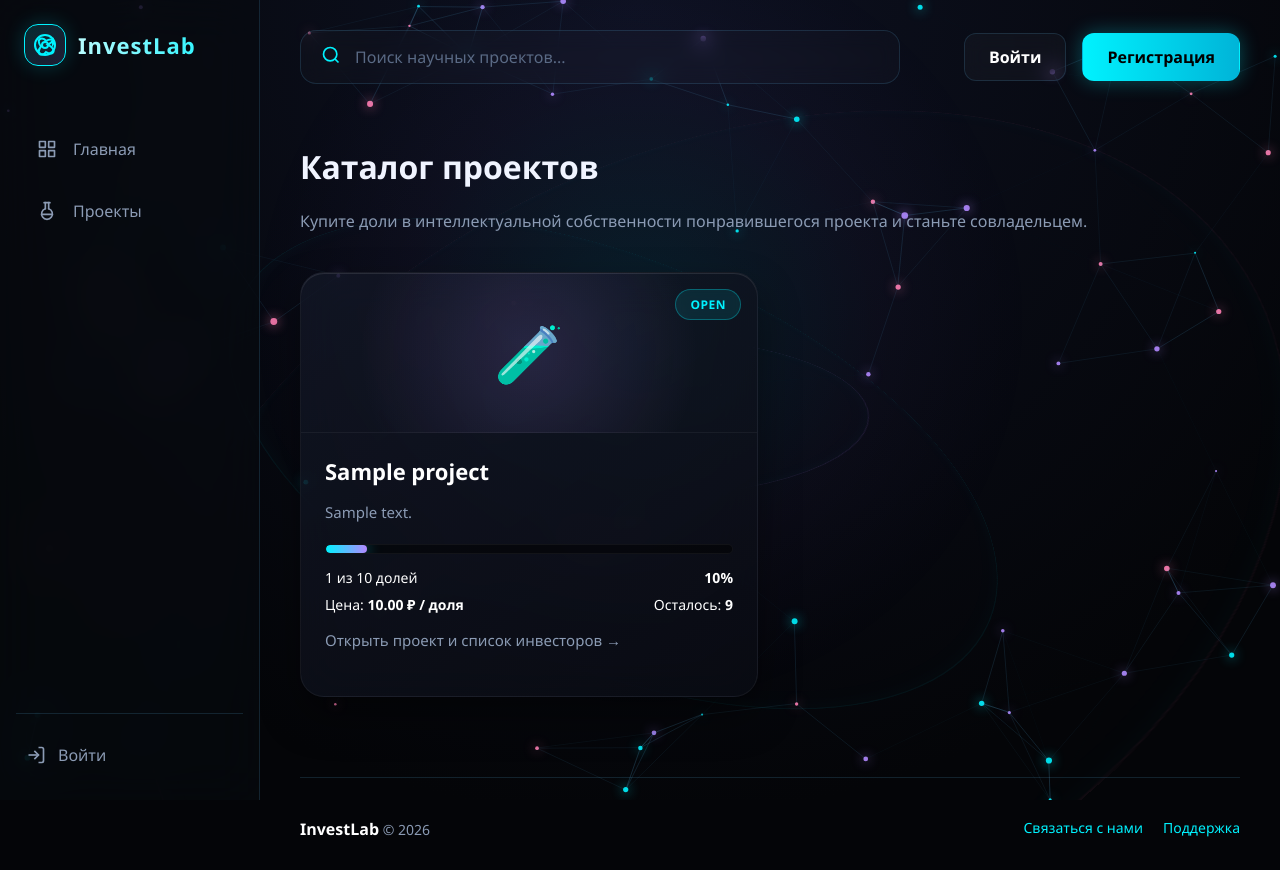
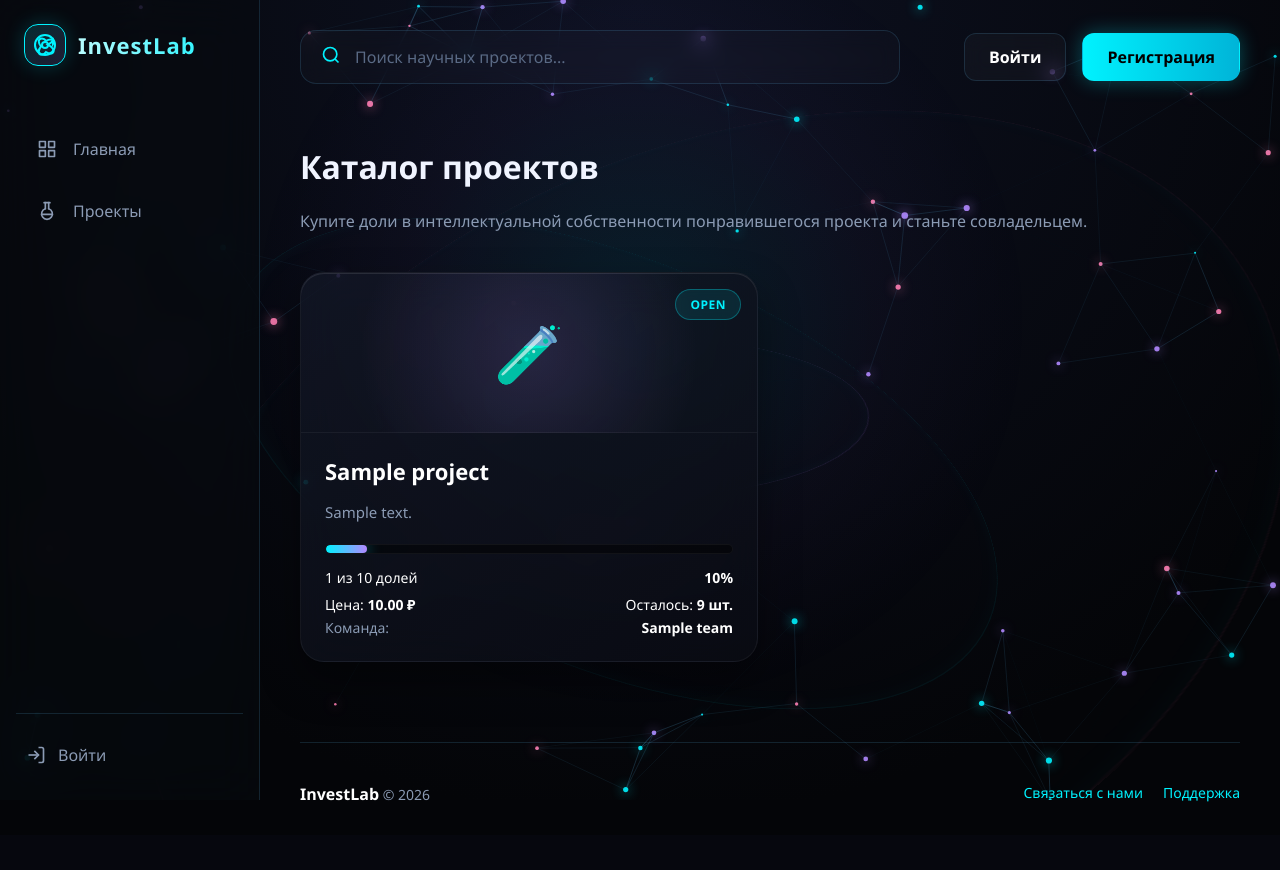
Before and after one commit to T1arck/Zero-To-Hero, a Flask app: template templates/projects.html in a window 1280 px wide. After the commit the page ends 802 px from the top, so only its background shows below. Run offline with Flask 3, Linux system fonts and the light colour scheme; the template is opened without the code that fills it: values that come from a table or form of the project are taken from there, others are empty; tables that the repository leaves empty hold one stand-in row (values such as "Sample post"); some libraries are stand-ins or nearby versions.

Commit message:
исправил

```diff
--- a/templates/project_detail.html
+++ b/templates/project_detail.html
@@ -31,7 +31,7 @@
   </div>
 
   <p style="color:var(--muted);line-height:1.7;white-space:pre-line;word-break:break-word;">
-    {{ project.description }}
+    {{ project.description or '' }}
   </p>
 
   <p style="margin-top:18px">
@@ -113,7 +113,7 @@
     </div>
 
     <script>
-      // Данные проекта вынесены в отдельный объект — редактор не ругается на {{ }}
+      // Данные проекта вынесены в отдельный объект
       window.PROJECT_DATA = {
         sharePrice: {{ (project.share_price or 0)|tojson }},
         totalShares: {{ (project.total_shares or 0)|tojson }}
--- a/templates/projects.html
+++ b/templates/projects.html
@@ -1,5 +1,5 @@
 {% extends "base.html" %}
-{% block title %}Проекты — InvestHub{% endblock %}
+{% block title %}Проекты — InvestLab{% endblock %}
 
 {% block content %}
 <div class="section-header">
@@ -47,17 +47,25 @@
           </div>
 
           <div class="project-stats" style="margin-top:8px">
-            <span>Цена: <strong>{{ '%.2f'|format(project.share_price) }} ₽ / доля</strong></span>
-            <span>Осталось: <strong>{{ project.shares_left }}</strong></span>
+            <span>Цена: <strong>{{ '%.2f'|format(project.share_price) }} ₽</strong></span>
+            <span>Осталось: <strong>{{ project.shares_left }} шт.</strong></span>
           </div>
 
-          <p style="margin-top:14px">Открыть проект и список инвесторов →</p>
+          <div class="project-stats" style="margin-top:4px">
+            <span style="color:var(--muted);">Команда:</span>
+            <strong>{{ project.team.name or project.team.user.username or 'Команда' }}</strong>
+          </div>
         </div>
       </a>
     </article>
   {% else %}
-    <div class="card empty-state" style="grid-column:1/-1">
-      Пока опубликованных проектов нет.
+    <div class="empty-state" style="grid-column:1/-1;">
+      <div style="font-size:60px; margin-bottom:24px; filter: drop-shadow(0 0 20px rgba(0,242,254,0.5));">🔭</div>
+      <h3 style="color:#fff; font-size:24px; margin-bottom:12px;">Проектов пока нет</h3>
+      <p>Как только команды опубликуют проекты, они появятся здесь.</p>
+      {% if current_user.is_authenticated and current_user.role == 'team' %}
+        <a class="btn btn-primary" href="{{ url_for('create_project') }}" style="margin-top:16px;">Создать проект</a>
+      {% endif %}
     </div>
   {% endfor %}
 </div>
```
Also changed, not shown: templates/create_request.html (deleted, +0 -38 lines).
